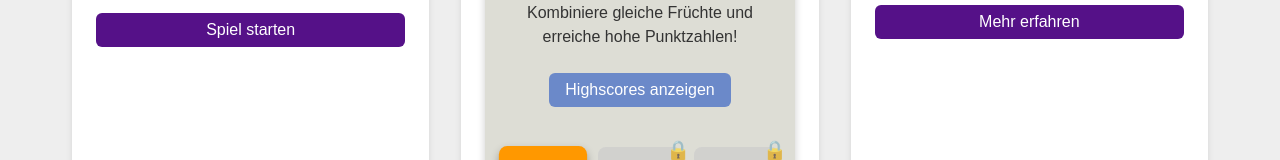
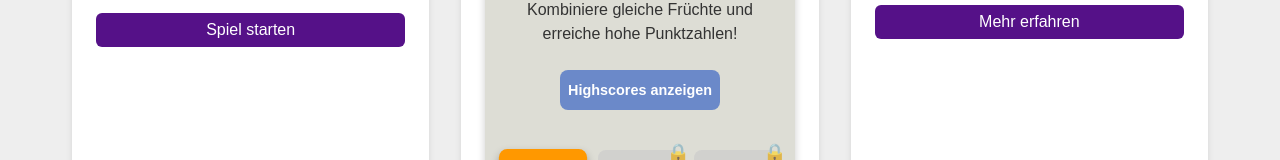
Before and after one commit to Hauke-Schultz/hawk3web, a Vue app: page / in a window 1280 px wide. Shown: the part 309-469 px from the top of the page. Built offline with nearby package versions, Linux system fonts and the light colour scheme.

Commit message:
fruit merge

```diff
--- a/src/components/FruitMerge/FruitMerge.vue
+++ b/src/components/FruitMerge/FruitMerge.vue
@@ -1443,6 +1443,9 @@ onBeforeUnmount(() => {
   margin-top: 1rem;
 }
 
+.next-level-btn,
+.restart-btn,
+.highscore-btn,
 .level-button {
   position: relative;
   background-color: #6b89c9;
```
